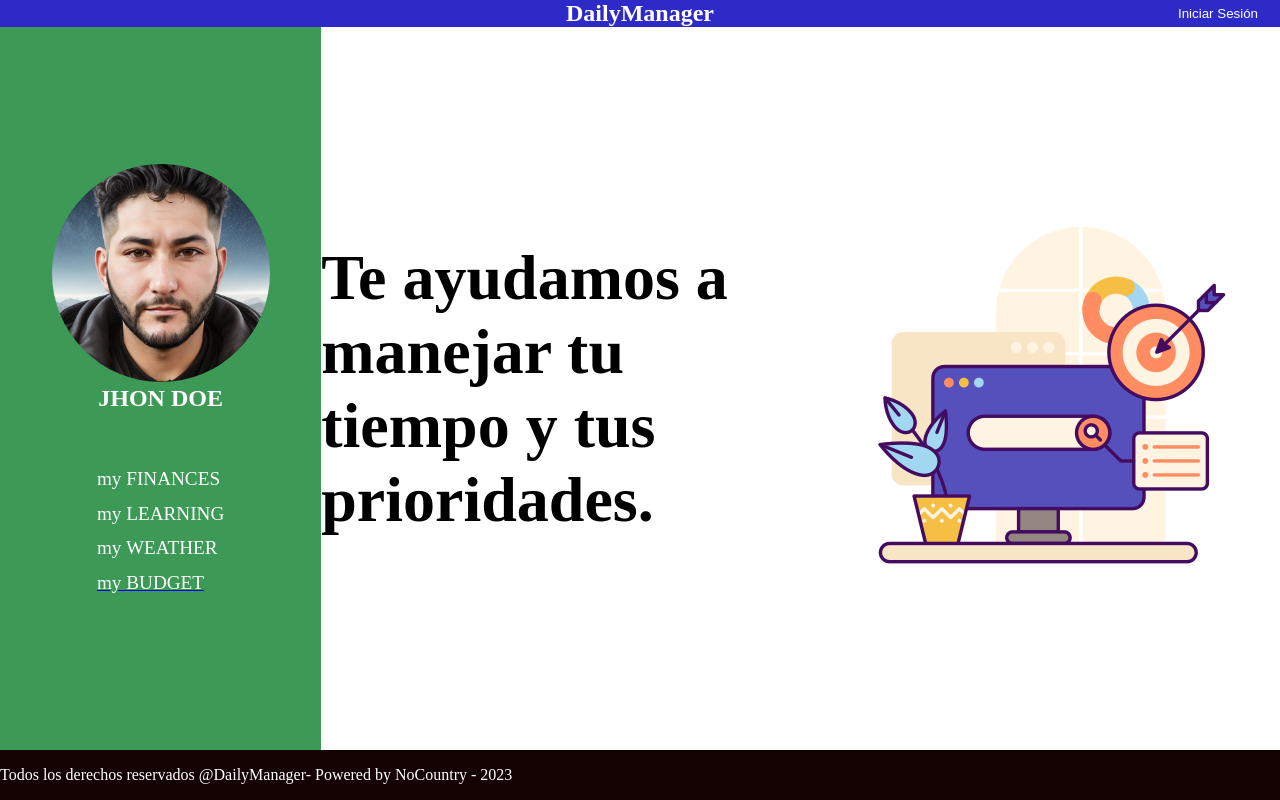
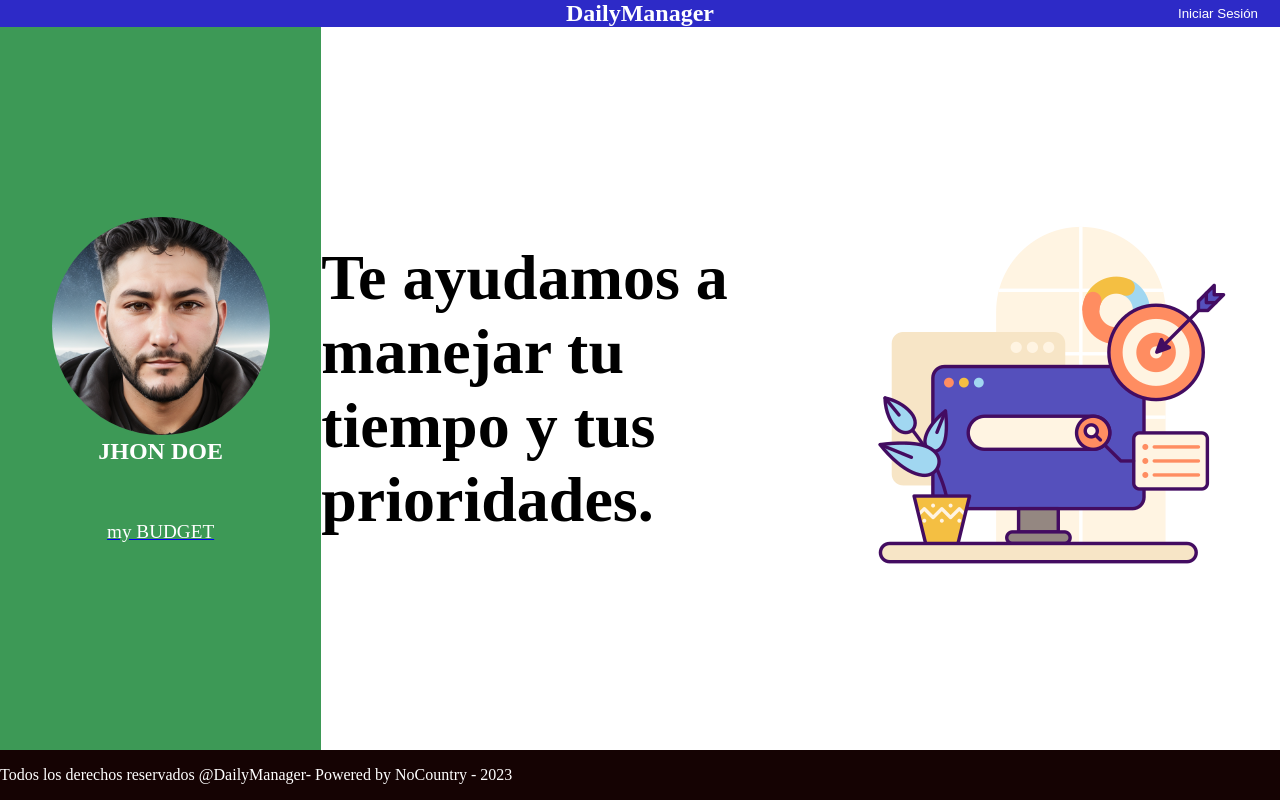
Before and after one commit to No-Country/S8-19-morn, a Next.js app in the folder client/daily-manager/: page / in a window 1280 px wide. Built offline with nearby package versions, Linux system fonts and the light colour scheme.

Commit message:
style:quickFix

```diff
--- a/client/daily-manager/components/greenPanel/GreenPanel.js
+++ b/client/daily-manager/components/greenPanel/GreenPanel.js
@@ -13,9 +13,7 @@ export default function GreenPanel() {
       <h5 className={userTitle}>JHON DOE</h5>
       <nav>
         <ul>
-          <li>my FINANCES</li>
-          <li>my LEARNING</li>
-          <li>my WEATHER</li>
+
           <Link href='/budget'>
             <li>my BUDGET</li>
           </Link>
--- a/client/daily-manager/package.json
+++ b/client/daily-manager/package.json
@@ -13,7 +13,8 @@
     "eslint-config-next": "13.4.3",
     "next": "13.4.3",
     "react": "18.2.0",
-    "react-dom": "18.2.0"
+    "react-dom": "18.2.0",
+    "yarp": "^1.0.0"
   },
   "devDependencies": {
     "sass": "^1.62.1"
```
Also changed, not shown: 1 other file (tests, documents, lock files or other folders).
